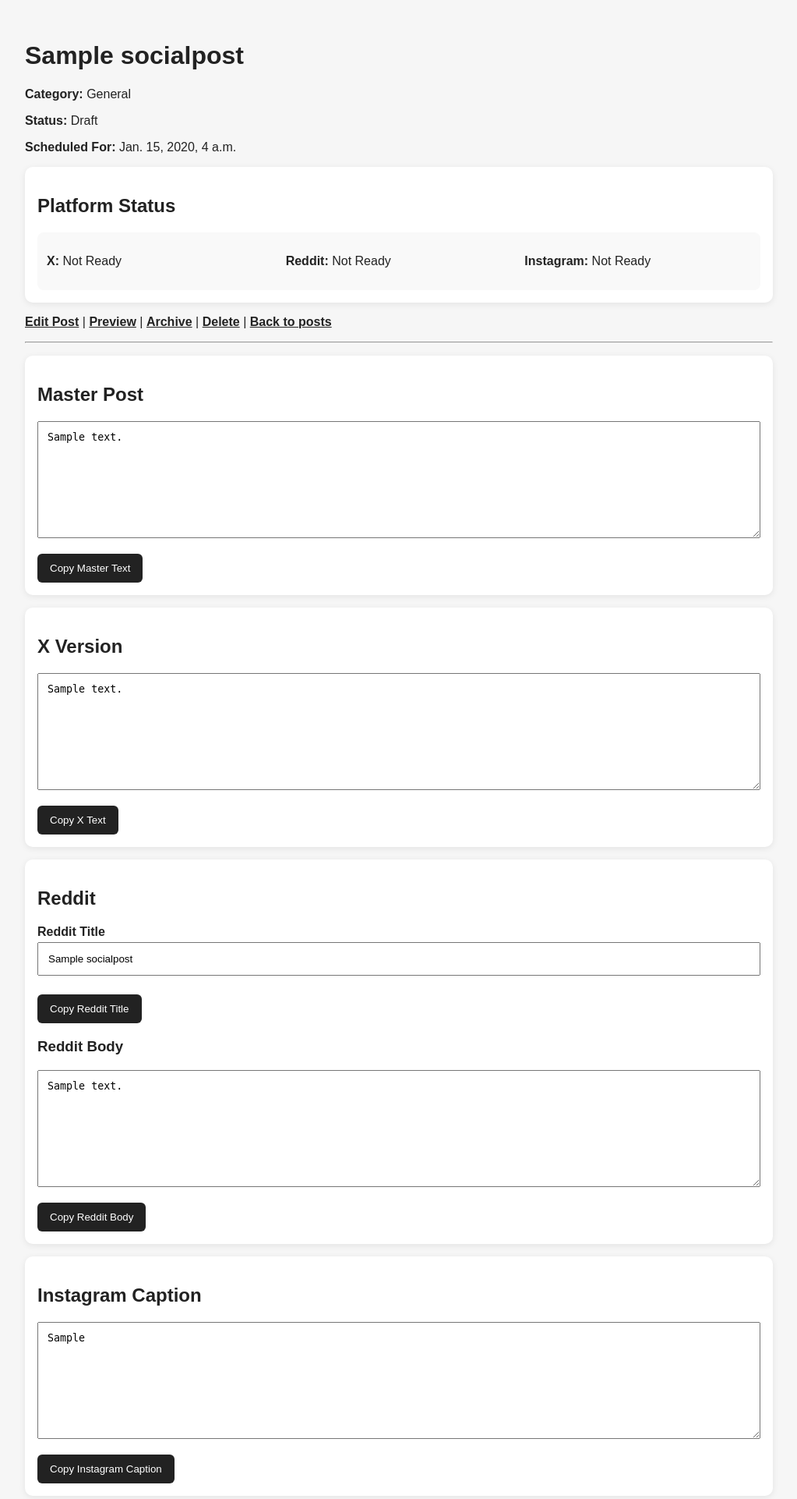
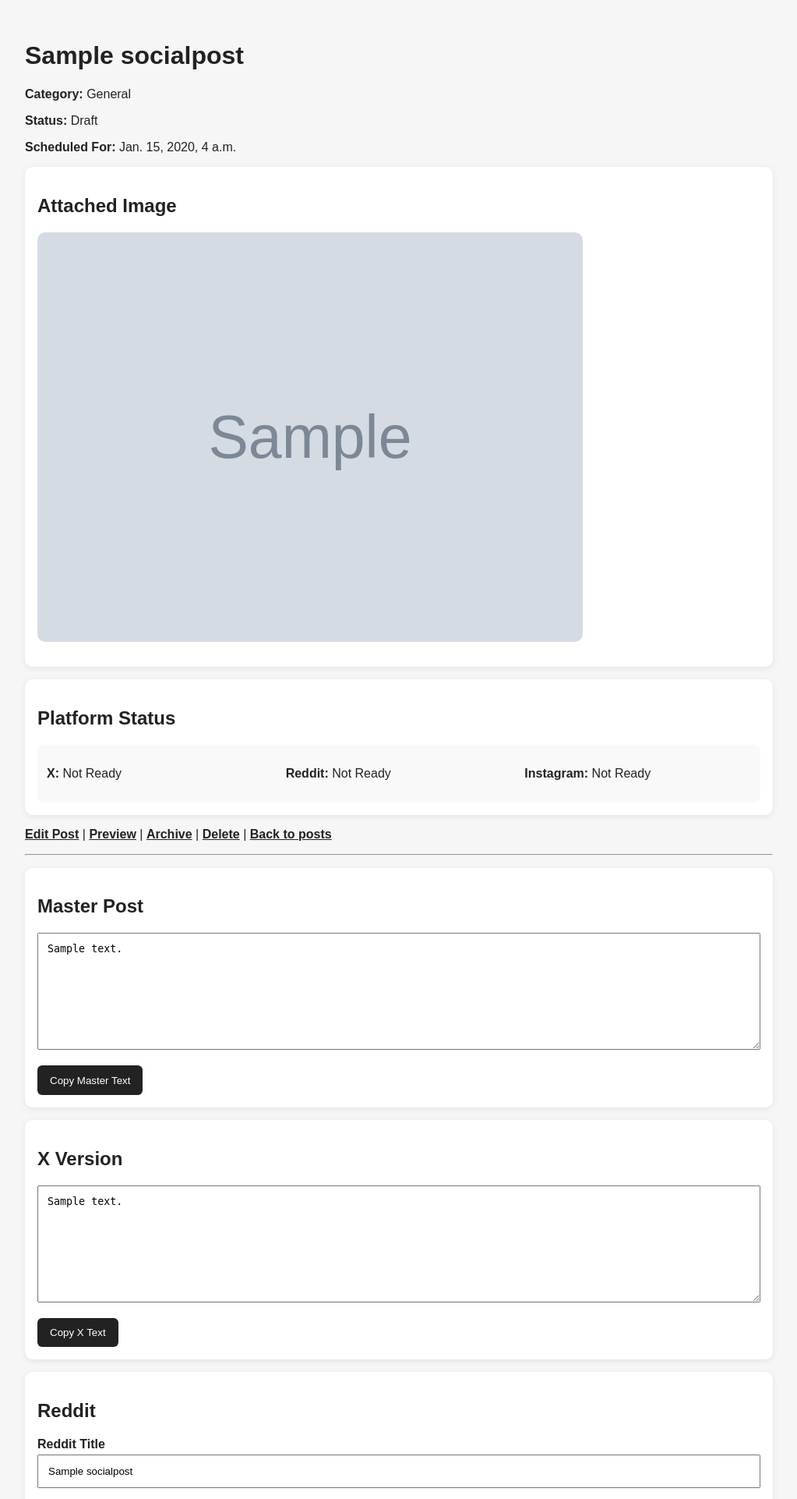
Before and after one commit to JLukassen/contentforge, a Django app: page /1/ in a window 1280 px wide. Shown: the top 1922 px of the page at 78% size, without its empty margins (128-1151 px from the left). Run offline with Django 5.2, Linux system fonts and the light colour scheme; tables that the repository leaves empty hold one stand-in row (values such as "Sample post"); grey boxes marked "Sample" are stand-in pictures.

Commit message:
Add image attachment support to posts

```diff
--- a/contentforge/settings.py
+++ b/contentforge/settings.py
@@ -86,4 +86,7 @@ STATICFILES_DIRS = [
     BASE_DIR / "static",
 ]
 
+MEDIA_URL = "/media/"
+MEDIA_ROOT = BASE_DIR / "media"
+
 DEFAULT_AUTO_FIELD = "django.db.models.BigAutoField"
--- a/posts/models.py
+++ b/posts/models.py
@@ -37,6 +37,11 @@ class SocialPost(models.Model):
     title = models.CharField(max_length=200)
     master_text = models.TextField()
 
+    image = models.ImageField(
+     upload_to="post_images/",
+        blank=True,
+        null=True,
+    )
     category = models.CharField(
         max_length=50,
         choices=CATEGORY_CHOICES,
--- a/posts/templates/posts/post_detail.html
+++ b/posts/templates/posts/post_detail.html
@@ -13,6 +13,13 @@
         <p><strong>Category:</strong> {{ post.get_category_display }}</p>
         <p><strong>Status:</strong> {{ post.get_status_display }}</p>
         <p><strong>Scheduled For:</strong> {{ post.scheduled_for }}</p>
+
+        {% if post.image %}
+            <section class="card">
+                <h2>Attached Image</h2>
+                <img class="post-image" src="{{ post.image.url }}" alt="{{ post.title }}">
+            </section>
+        {% endif %}
 
         <section class="card">
             <h2>Platform Status</h2>
--- a/posts/views.py
+++ b/posts/views.py
@@ -29,7 +29,7 @@ def post_list(request):
 
 def post_create(request):
     if request.method == "POST":
-        form = SocialPostForm(request.POST)
+        form = SocialPostForm(request.POST, request.FILES)
 
         if form.is_valid():
             post = form.save()
@@ -54,7 +54,7 @@ def post_update(request, pk):
     post = get_object_or_404(SocialPost, pk=pk)
 
     if request.method == "POST":
-        form = SocialPostForm(request.POST, instance=post)
+        form = SocialPostForm(request.POST, request.FILES, instance=post)
 
         if form.is_valid():
             post = form.save()
--- a/requirements.txt
+++ b/requirements.txt
@@ -1,4 +1,5 @@
 asgiref==3.11.1
 Django==6.0.4
+pillow==12.2.0
 python-dotenv==1.2.2
 sqlparse==0.5.5
--- a/static/css/styles.css
+++ b/static/css/styles.css
@@ -92,3 +92,19 @@ label {
         grid-template-columns: 1fr;
     }
 }
+
+.post-image {
+    width: 100%;
+    max-width: 700px;
+    border-radius: 10px;
+    display: block;
+    margin: 1rem 0;
+}
+
+.post-thumbnail {
+    width: 180px;
+    max-width: 100%;
+    border-radius: 8px;
+    display: block;
+    margin: 0.75rem 0;
+}
```
Also changed, not shown: posts/templates/posts/post_create.html (+18 -4 lines), posts/migrations/0003_socialpost_image.py (added).
